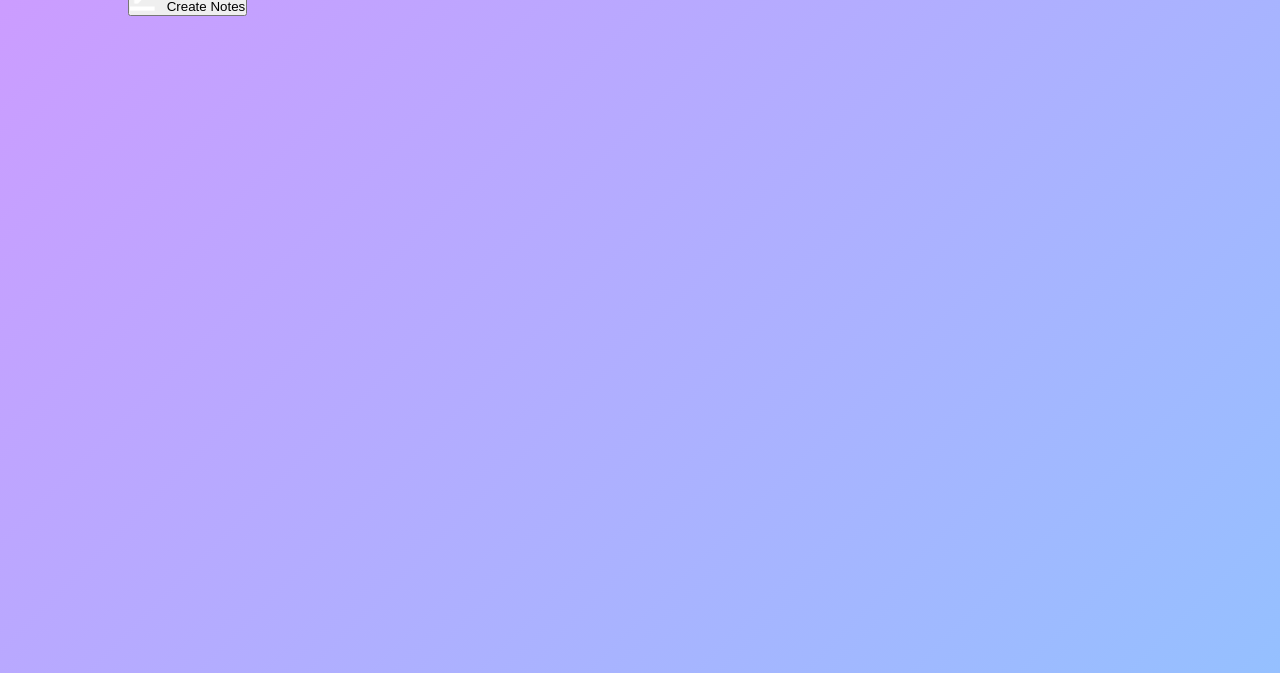
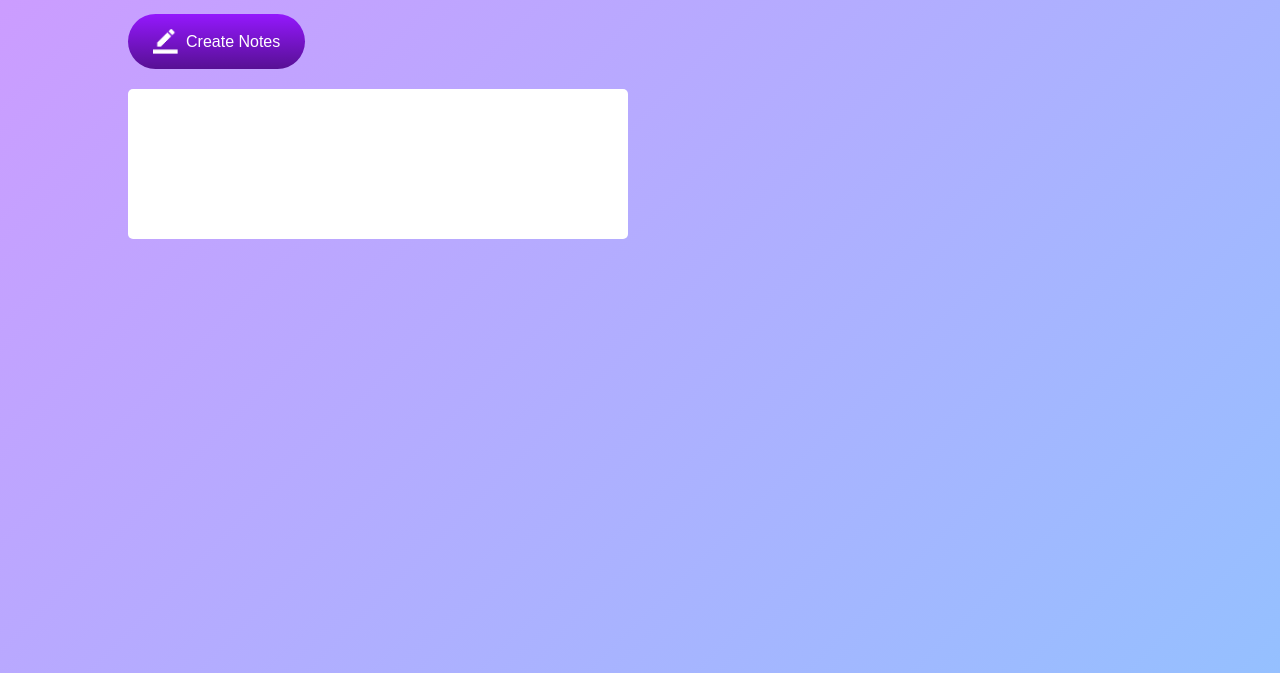
Before and after one commit to ivuksic/notes, a plain HTML site: page index.html in a window 1280 px wide. Shown: the part 127-800 px from the top of the page. Drawn offline with Linux system fonts and the light colour scheme.

Commit message:
styled button and box

```diff
--- a/index.html
+++ b/index.html
@@ -13,6 +13,9 @@
     <div class="conatiner">
         <h1><img src="images/notes.png"> Notes</h1>
         <button><img src="images/edit.png"> Create Notes</button>
+        <div class="notes-container">
+            <p contenteditable="true" class="input-box"></p>
+        </div>
     </div>
 </body>
 
--- a/style.css
+++ b/style.css
@@ -26,3 +26,28 @@
   width: 25px;
   margin-right: 8px;
 }
+.conatiner button {
+  display: flex;
+  align-items: center;
+  background: linear-gradient(#9418fd, #571094);
+  color: #fff;
+  font-size: 16px;
+  outline: 0;
+  border: 0;
+  border-radius: 40px;
+  padding: 15px 25px;
+  margin: 30px 0 20px;
+  cursor: pointer;
+}
+.input-box {
+  position: relative;
+  width: 100%;
+  max-width: 500px;
+  min-height: 150px;
+  background: #fff;
+  color: #333;
+  padding: 20px;
+  margin: 20px 0;
+  outline: none;
+  border-radius: 5px;
+}
```
